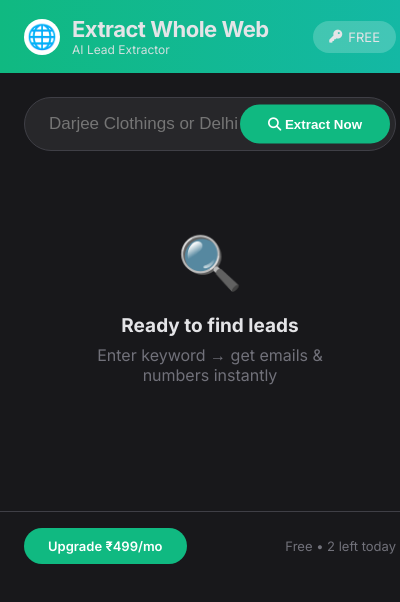
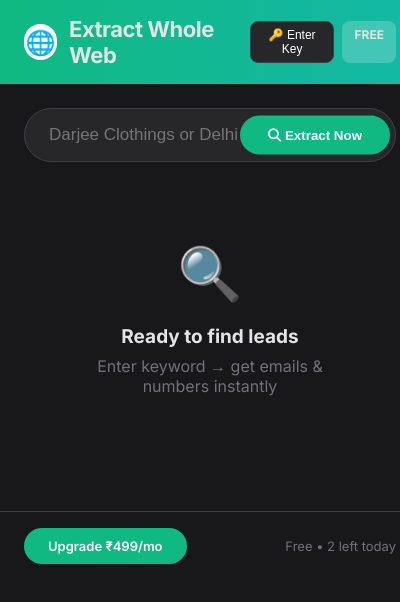
Before and after one commit to HarshVardhanSolanki/Extract-Whole-Web, a browser extension: page popup.html in a window 400 px wide. Drawn offline with Linux system fonts and the light colour scheme.

Commit message:
Refactor popup.html layout and styles

```diff
--- a/popup.html
+++ b/popup.html
@@ -34,12 +34,15 @@
             <div style="width:36px;height:36px;background:white;border-radius:9999px;display:flex;align-items:center;justify-content:center;font-size:24px;">🌐</div>
             <div>
                 <h1 style="margin:0;font-size:22px;font-weight:700;letter-spacing:-0.5px;">Extract Whole Web</h1>
-                <p style="margin:0;font-size:12px;opacity:0.9;">AI Lead Extractor</p>
             </div>
         </div>
-        <div id="key-icon-btn" style="cursor:pointer;padding:8px 16px;background:rgba(255,255,255,0.2);border-radius:9999px;font-size:13px;display:flex;align-items:center;gap:6px;">
-            <i class="fa-solid fa-key"></i>
-            <span id="plan-badge">FREE</span>
+        <div style="display:flex; gap:8px;">
+            <button id="key-icon-btn" style="background:#27272a; color:white; border:1px solid #3f3f46; padding:6px 12px; border-radius:8px; cursor:pointer; font-size:12px;">
+                🔑 Enter Key
+            </button>
+            <div style="padding:6px 12px;background:rgba(255,255,255,0.2);border-radius:8px;font-size:12px;font-weight:bold;">
+                <span id="plan-badge">FREE</span>
+            </div>
         </div>
     </div>
 
```
